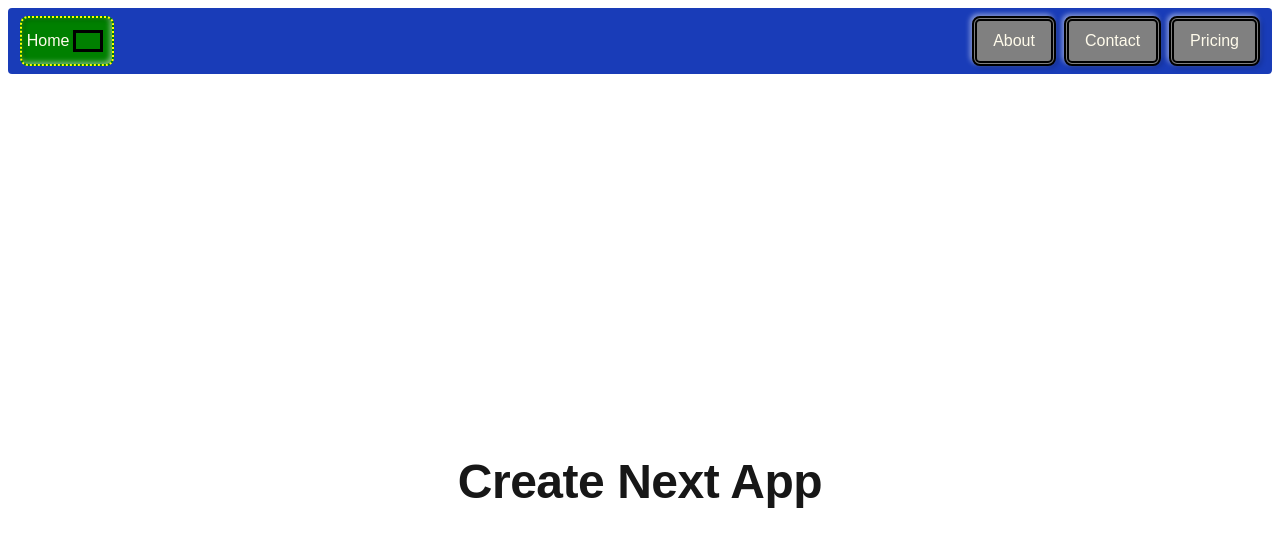
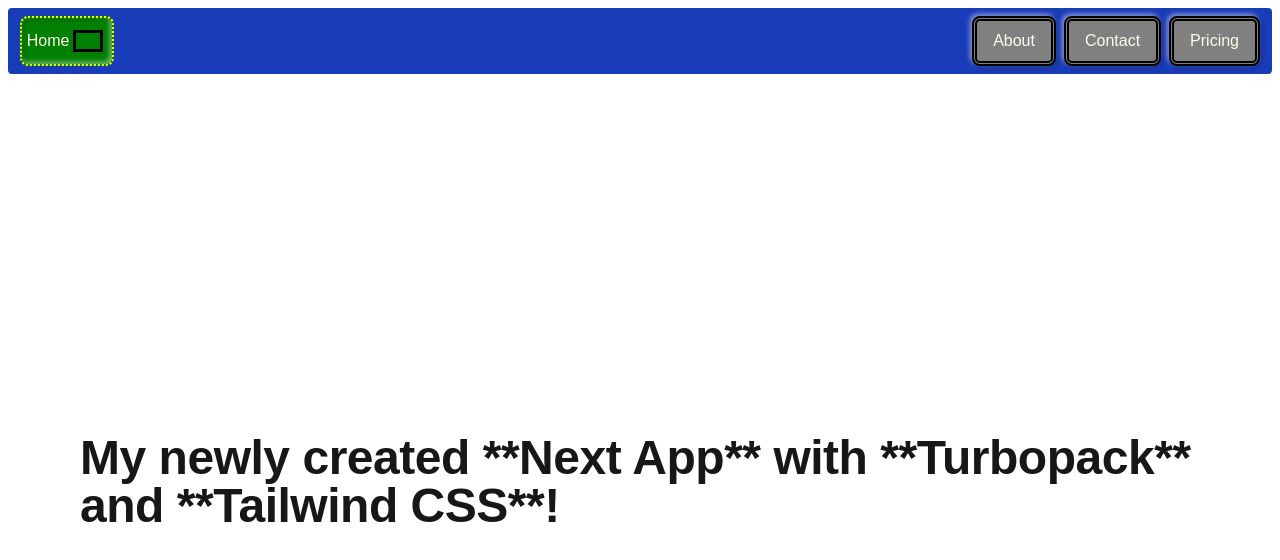
Before and after one commit to ejmvar/nextjs-dashboard, a Next.js app: page / in a window 1280 px wide. Shown: the top 560 px of the page. Built offline with nearby package versions, Linux system fonts and the light colour scheme; some icons are missing.

Commit message:
fix: homa page message updated

```diff
--- a/app/page.tsx
+++ b/app/page.tsx
@@ -11,7 +11,7 @@
     <div className="grid grid-rows-[20px_1fr_20px] items-center justify-items-center min-h-screen p-8 pb-20 gap-16 sm:p-20 font-[family-name:var(--font-geist-sans)]">
       <main className="flex flex-col gap-[32px] row-start-2 items-center sm:items-start">
         <h1 className="text-4xl sm:text-5xl font-bold tracking-[-.01em] text-center sm:text-left">
-          Create Next App
+          My newly created **Next App** with **Turbopack** and **Tailwind CSS**!
         </h1>
 
 
```
